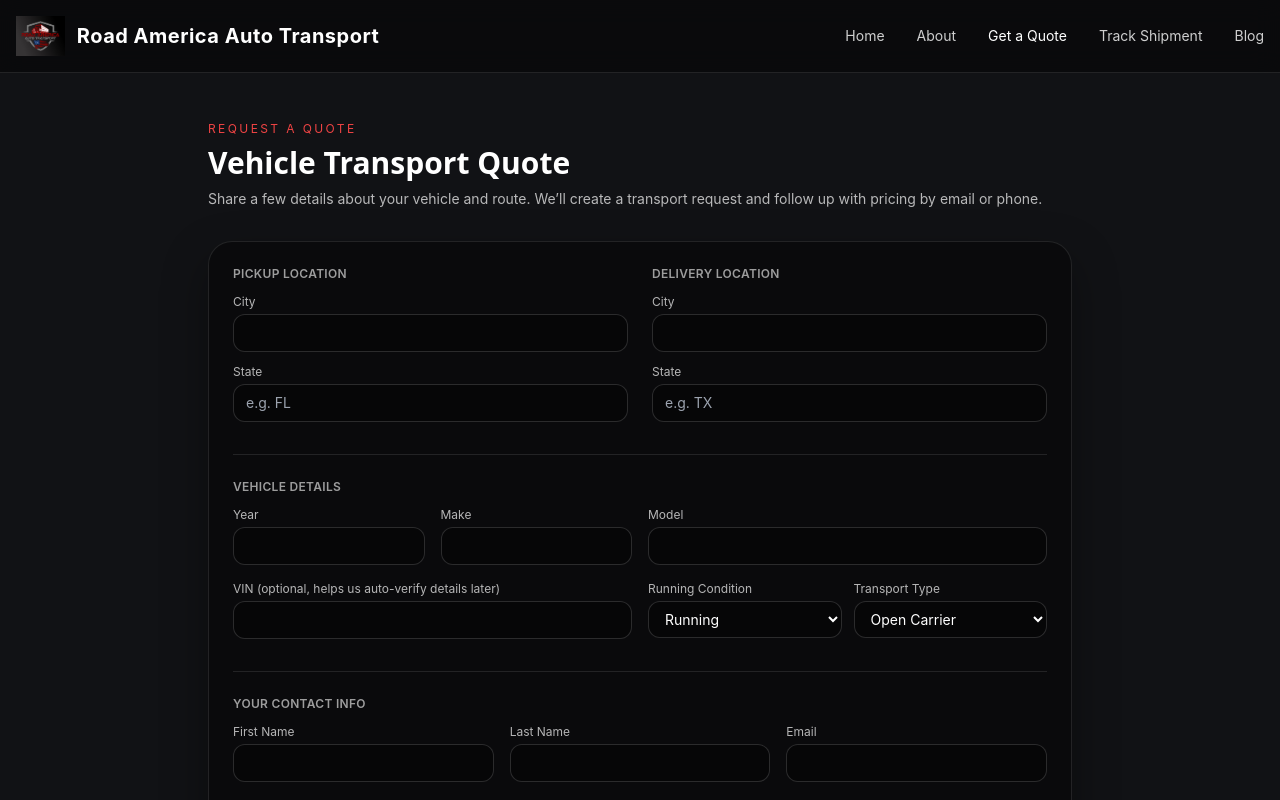
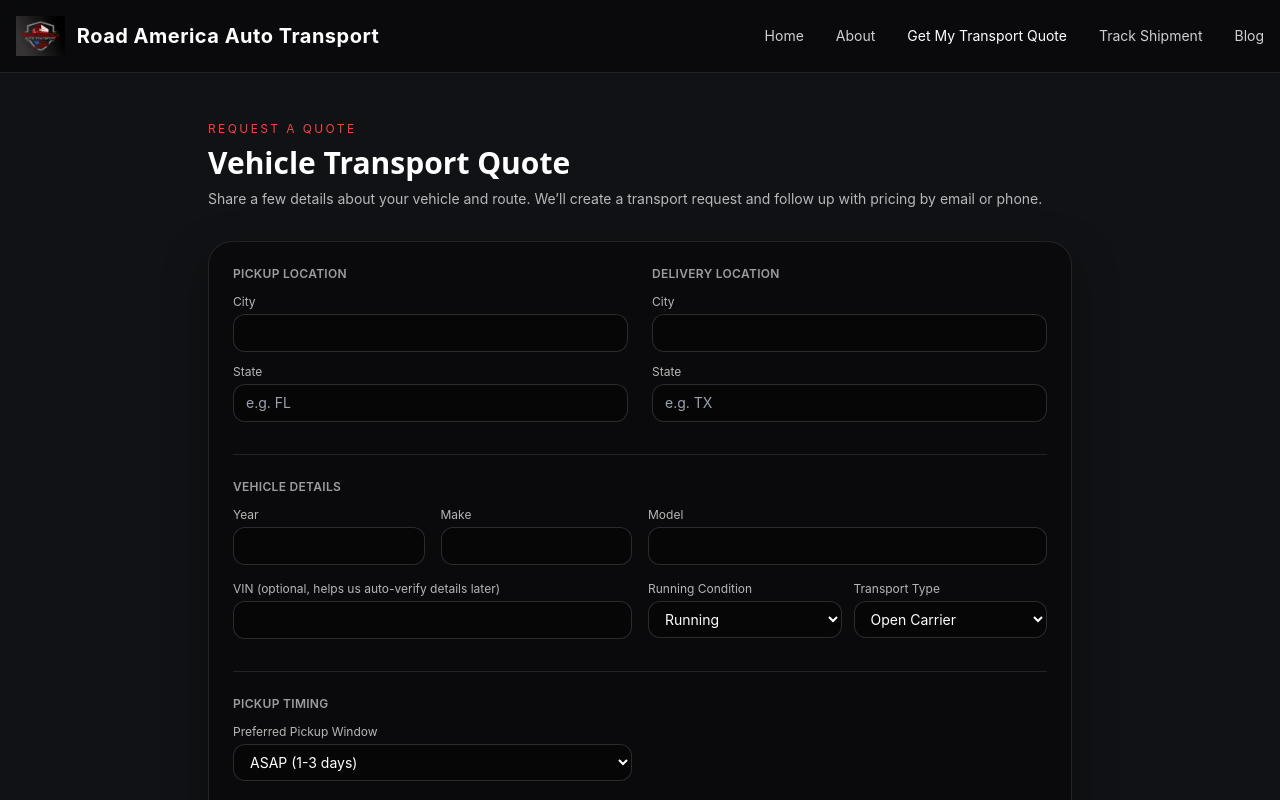
Before and after one commit to devcharles16/road-america-frontend, a React (Vite) app: page /quote in a window 1280 px wide. Shown: the top 800 px of the page. Built offline with nearby package versions, Linux system fonts and the light colour scheme.

Commit message:
add preferred pickup window

```diff
--- a/src/components/Header.tsx
+++ b/src/components/Header.tsx
@@ -34,7 +34,7 @@ const Header = () => {
   const navItems = [
     { label: "Home", to: "/" },
     { label: "About", to: "/about" },
-    { label: "Get a Quote", to: "/quote" },
+    { label: "Get My Transport Quote", to: "/quote" },
     { label: "Track Shipment", to: "/track" },
     { label: "Blog", to: "/blog" },
   ];
--- a/src/pages/QuotePage.tsx
+++ b/src/pages/QuotePage.tsx
@@ -19,6 +19,9 @@ type QuoteFormState = {
   vin: string;
   runningCondition: RunningCondition;
   transportType: TransportType;
+  preferredPickupWindow: "exact_date" | "asap_1_3" | "this_week" | "next_1_2_weeks" | "flexible";
+  preferredPickupDate: string; // yyyy-mm-dd when exact_date selected
+
   firstName: string;
   lastName: string;
   email: string;
@@ -36,6 +39,8 @@ const defaultForm: QuoteFormState = {
   vin: "",
   runningCondition: "running",
   transportType: "open",
+  preferredPickupWindow: "asap_1_3",
+ preferredPickupDate: "",
   firstName: "",
   lastName: "",
   email: "",
@@ -108,6 +113,10 @@ const QuotePage = () => {
 
   transportType: form.transportType,
   runningCondition: form.runningCondition,
+  preferredPickupWindow: form.preferredPickupWindow,
+preferredPickupDate:
+  form.preferredPickupWindow === "exact_date" ? form.preferredPickupDate : undefined,
+
   referenceId: created.referenceId,
 }),
 
@@ -309,6 +318,49 @@ const QuotePage = () => {
               </div>
             </div>
           </div>
+{/* Preferred Pickup Window */}
+<div className="border-t border-white/10 pt-6">
+  <h2 className="mb-3 text-xs font-semibold uppercase tracking-wide text-white/60">
+    Pickup Timing
+  </h2>
+
+  <div className="grid gap-4 md:grid-cols-2">
+    <div>
+      <label className="block text-xs text-white/70">
+        Preferred Pickup Window
+      </label>
+      <select
+        name="preferredPickupWindow"
+        value={form.preferredPickupWindow}
+        onChange={handleChange}
+        className="mt-1 w-full rounded-xl border border-white/15 bg-black/40 px-3 py-2 text-sm text-white outline-none focus:border-brand-redSoft"
+        required
+      >
+        <option value="exact_date">Exact date</option>
+        <option value="asap_1_3">ASAP (1-3 days)</option>
+        <option value="this_week">This week</option>
+        <option value="next_1_2_weeks">Next 1-2 weeks</option>
+        <option value="flexible">Flexible / No rush</option>
+      </select>
+    </div>
+
+    {form.preferredPickupWindow === "exact_date" && (
+      <div>
+        <label className="block text-xs text-white/70">
+          Select Pickup Date
+        </label>
+        <input
+          type="date"
+          name="preferredPickupDate"
+          value={form.preferredPickupDate}
+          onChange={handleChange}
+          className="mt-1 w-full rounded-xl border border-white/15 bg-black/40 px-3 py-2 text-sm text-white outline-none focus:border-brand-redSoft"
+          required
+        />
+      </div>
+    )}
+  </div>
+</div>
 
           {/* Contact info */}
           <div className="border-t border-white/10 pt-6">
```
Also changed, not shown: 2 other files (tests, documents, lock files or other folders).
